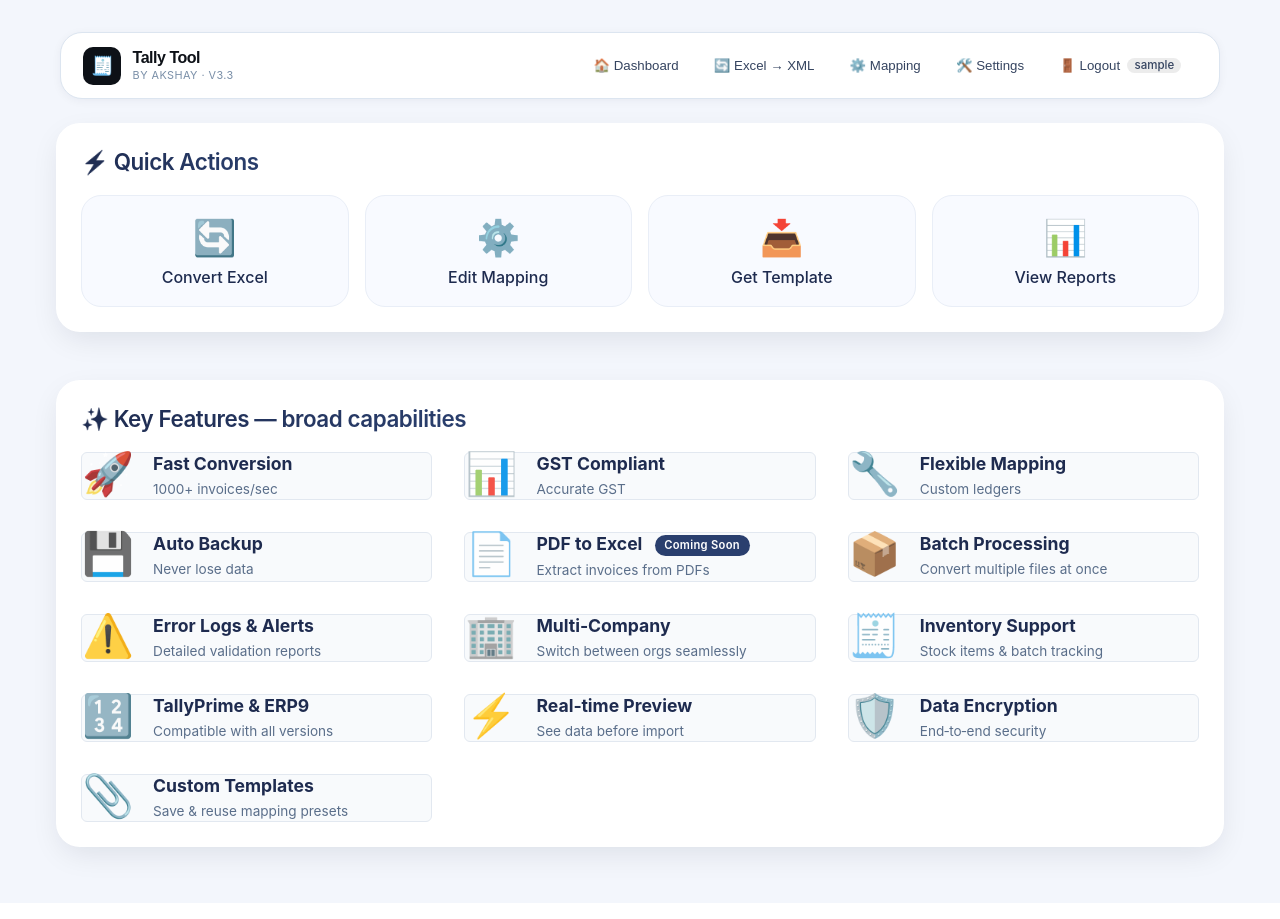
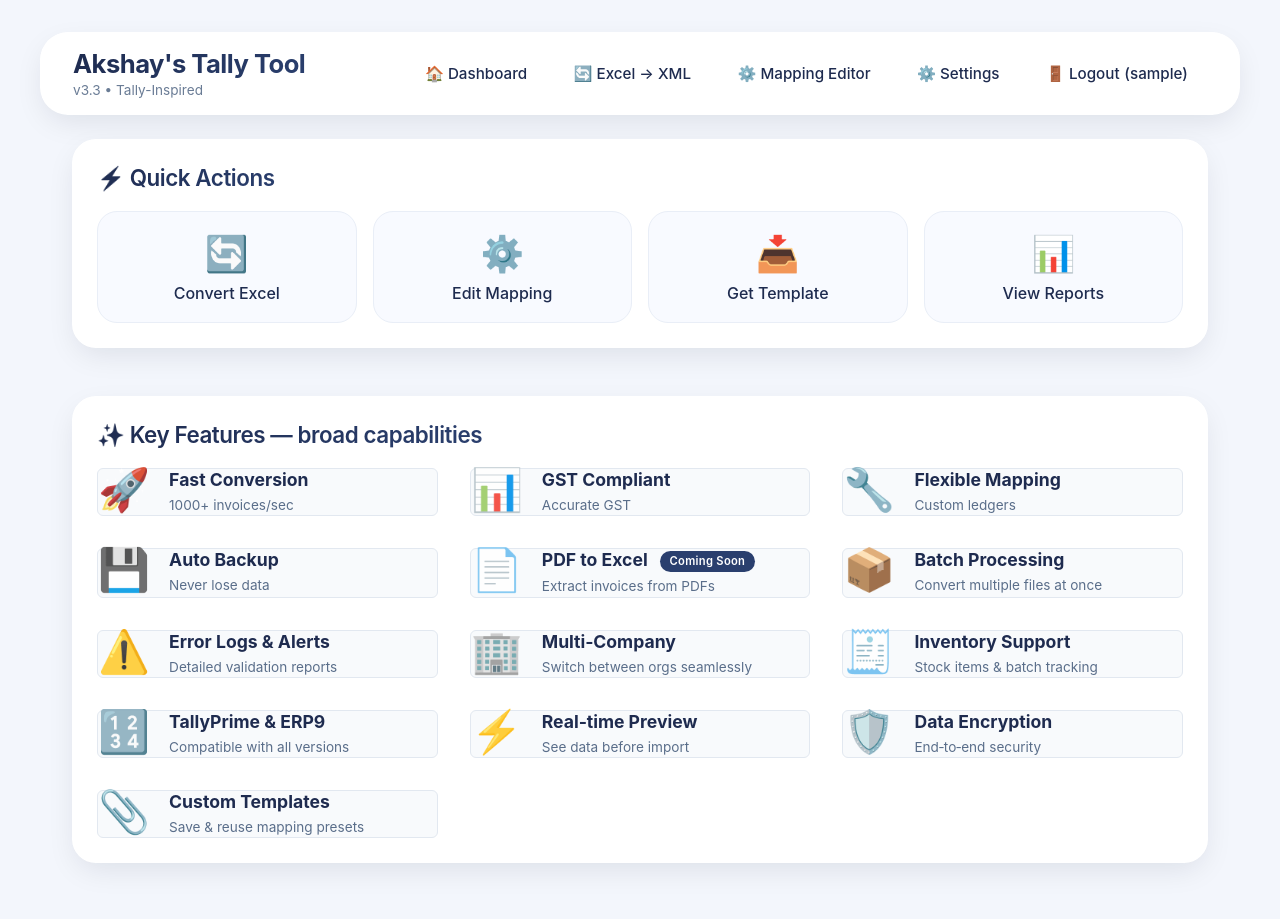
Before and after one commit to akshaybhati1098-ctrl/tally-automation-tool, a FastAPI app: page / in a window 1280 px wide. Before the commit the page ends 878 px from the top, so only its background shows below. Run offline with FastAPI, Linux system fonts and the light colour scheme; the visitor is signed in with stand-in values (Sample User, id 1); parts of the project's set-up code (start-up, migrations or seed data) failed here and were passed over; some libraries are stand-ins or nearby versions.

Commit message:
improve navbar.html

```diff
--- a/web/templates/partials/navbar.html
+++ b/web/templates/partials/navbar.html
@@ -1,274 +1,190 @@
-<!-- ═══════════════════════════════════════════════
-     TOP NAVIGATION — matches dashboard design system
-     Fonts: Syne (brand) + DM Sans (body)
-     Colors: same CSS variables as dashboard
-     Include AFTER loading the Google Fonts link below
-     ═══════════════════════════════════════════════ -->
+<!-- Improved Top Navigation - now matches dashboard width -->
+<div class="top-nav">
+    <div class="logo">
+        <h2>Akshay's Tally Tool</h2>
+        <p>v3.3 • Tally-Inspired</p>
+    </div>
+    <div class="nav-links">
+        <!-- Protected links (visible only when logged in) -->
+        <button class="nav-link protected" data-page="dashboard" onclick="navigateTo('dashboard'); setActive(this)">🏠 Dashboard</button>
+        <button class="nav-link protected" data-page="converter" onclick="navigateTo('converter'); setActive(this)">🔄 Excel → XML</button>
+        <button class="nav-link protected" data-page="mapping" onclick="navigateTo('mapping'); setActive(this)">⚙️ Mapping Editor</button>
+        <button class="nav-link protected" data-page="settings" onclick="navigateTo('settings'); setActive(this)">⚙️ Settings</button>
 
-<!-- Paste this <link> inside your page's <head> if not already present -->
-<!-- <link href="https://fonts.googleapis.com/css2?family=Syne:wght@400;600;700;800&family=DM+Sans:wght@300;400;500&display=swap" rel="stylesheet"> -->
+        <!-- Public links (visible only when logged out) -->
+        <button class="nav-link public" id="login-btn" onclick="window.location.href='/login'">🔑 Login</button>
+        <button class="nav-link public" id="signup-btn" onclick="window.location.href='/signup'">📝 Sign Up</button>
 
-<nav class="top-nav">
-
-  <!-- Brand -->
-  <div class="tn-brand">
-    <div class="tn-logo">🧾</div>
-    <div class="tn-brand-text">
-      <span class="tn-name">Tally Tool</span>
-      <span class="tn-meta">by Akshay · v3.3</span>
+        <!-- Logout (visible only when logged in) -->
+        <button class="nav-link protected" id="logout-btn" onclick="logout()">🚪 Logout <span id="username-display"></span></button>
     </div>
 </div>
 
-  <!-- Nav links -->
-  <div class="tn-links">
-    <!-- Protected (logged in) -->
-    <button class="tn-btn protected" data-page="dashboard"  onclick="navigateTo('dashboard');  setActive(this)">🏠 Dashboard</button>
-    <button class="tn-btn protected" data-page="converter"  onclick="navigateTo('converter');  setActive(this)">🔄 Excel → XML</button>
-    <button class="tn-btn protected" data-page="mapping"    onclick="navigateTo('mapping');    setActive(this)">⚙️ Mapping</button>
-    <button class="tn-btn protected" data-page="settings"   onclick="navigateTo('settings');   setActive(this)">🛠️ Settings</button>
-    <button class="tn-btn protected tn-logout" id="logout-btn" onclick="logout()">
-      🚪 Logout <span class="tn-user" id="username-display"></span>
-    </button>
-
-    <!-- Public (logged out) -->
-    <button class="tn-btn public tn-login"  id="login-btn"  onclick="window.location.href='/login'">🔑 Login</button>
-    <button class="tn-btn public tn-signup" id="signup-btn" onclick="window.location.href='/signup'">📝 Sign Up</button>
-  </div>
-
-</nav>
-
 <style>
-/* ── CSS variables (mirror dashboard; safe to declare again) ── */
-:root {
-  --ink:     #0d1117;
-  --ink2:    #1c2534;
-  --ink3:    #354460;
-  --muted:   #7a8fa8;
-  --line:    #dce5f0;
-  --surface: #f5f8fc;
-  --white:   #ffffff;
-  --accent:  #1651e8;
-  --green:   #17b26a;
+/* Top Navigation Styles - FIXED to match dashboard width */
+.top-nav {
+    background: white;
+    border-radius: 28px;
+    box-shadow: 0 10px 30px -5px rgba(0, 20, 40, 0.1);
+    padding: 1rem 2rem;
+    display: flex;
+    flex-wrap: wrap;
+    align-items: center;
+    justify-content: space-between;
+    gap: 1.5rem;
+    border: 1px solid rgba(255,255,255,0.5);
+    backdrop-filter: blur(2px);
+    transition: all 0.2s ease;
+    margin-bottom: 1.5rem;
+    /* FIX: Add max-width to match dashboard cards */
+    max-width: 1200px;
+    width: 100%;
+    margin-left: auto;
+    margin-right: auto;
 }
 
-/* ── Nav wrapper ── */
-.top-nav {
-  max-width: 1160px;
-  width: 100%;
-  margin: 0 auto 1.5rem;
-  padding: 0.85rem 1.4rem;
-  background: var(--white);
-  border: 1px solid var(--line);
-  border-radius: 22px;
-  box-shadow: 0 2px 10px rgba(0, 20, 60, 0.05);
+.top-nav:hover {
+    box-shadow: 0 20px 35px -8px rgba(0, 30, 60, 0.15);
+}
+
+.logo h2 {
+    font-size: 1.6rem;
+    font-weight: 700;
+    background: linear-gradient(135deg, #1e2b4f, #2a3f6e);
+    -webkit-background-clip: text;
+    -webkit-text-fill-color: transparent;
+    letter-spacing: -0.02em;
+    line-height: 1.2;
+}
+
+.logo p {
+    font-size: 0.85rem;
+    color: #5a6e8a;
+    margin-top: 0.15rem;
+    font-weight: 400;
+}
+
+.nav-links {
+    display: flex;
+    flex-wrap: wrap;
+    gap: 0.5rem;
+}
+
+.nav-link {
+    background: transparent;
+    border: none;
+    padding: 0.6rem 1.2rem;
+    border-radius: 40px;
+    font-size: 0.95rem;
+    font-weight: 500;
+    color: #1e2b4f;
+    cursor: pointer;
+    transition: all 0.2s;
     display: flex;
     align-items: center;
-  justify-content: space-between;
-  gap: 1rem;
-  flex-wrap: wrap;
-  font-family: 'DM Sans', sans-serif;
+    gap: 0.3rem;
+    white-space: nowrap;
 }
 
-/* ── Brand ── */
-.tn-brand {
-  display: flex;
-  align-items: center;
-  gap: 0.7rem;
-  text-decoration: none;
+.nav-link:hover {
+    background: #e4edfc;
+    color: #0f1a2e;
+    transform: translateY(-2px);
 }
 
-.tn-logo {
-  width: 38px; height: 38px;
-  background: var(--ink);
-  border-radius: 10px;
-  display: grid; place-items: center;
-  font-size: 1.15rem;
-  flex-shrink: 0;
+.nav-link.active {
+    background: #1e2b4f;
+    color: white;
+    box-shadow: 0 6px 14px rgba(30, 43, 79, 0.25);
 }
 
-.tn-brand-text {
-  display: flex;
-  flex-direction: column;
-  gap: 0.05rem;
+.nav-link:active {
+    transform: scale(0.96);
 }
 
-.tn-name {
-  font-family: 'Syne', sans-serif;
-  font-size: 1rem;
-  font-weight: 800;
-  letter-spacing: -0.03em;
-  color: var(--ink);
-  line-height: 1.1;
+/* FIX: Ensure the container holding everything has same max-width */
+.dashboard-container {
+    max-width: 1200px;
+    width: 100%;
+    margin: 0 auto;
+    padding: 0 1rem;
 }
 
-.tn-meta {
-  font-size: 0.68rem;
-  color: var(--muted);
-  letter-spacing: 0.04em;
-  text-transform: uppercase;
-}
-
-/* ── Link group ── */
-.tn-links {
-  display: flex;
-  align-items: center;
-  flex-wrap: wrap;
-  gap: 0.3rem;
-}
-
-/* ── Individual buttons ── */
-.tn-btn {
-  background: transparent;
-  border: none;
-  padding: 0.5rem 0.95rem;
-  border-radius: 100px;
-  font-family: 'DM Sans', sans-serif;
-  font-size: 0.83rem;
-  font-weight: 500;
-  color: var(--ink3);
-  cursor: pointer;
-  transition: background 0.15s, color 0.15s, transform 0.15s, box-shadow 0.15s;
-  display: flex;
-  align-items: center;
-  gap: 0.35rem;
-  white-space: nowrap;
-  line-height: 1;
-}
-
-.tn-btn:hover {
-  background: var(--surface);
-  color: var(--ink);
-  transform: translateY(-1px);
-}
-
-.tn-btn:active {
-  transform: scale(0.97);
-}
-
-/* Active page highlight */
-.tn-btn.active {
-  background: var(--ink);
-  color: var(--white);
-  box-shadow: 0 4px 12px rgba(13, 17, 23, 0.2);
-}
-
-.tn-btn.active:hover {
-  background: var(--ink2);
-  color: var(--white);
-}
-
-/* Logout — subtle red tint on hover */
-.tn-logout:hover {
-  background: rgba(220, 38, 38, 0.07);
-  color: #b91c1c;
-}
-
-/* Login — accent tint */
-.tn-login {
-  border: 1px solid var(--line);
-}
-
-.tn-login:hover {
-  border-color: var(--accent);
-  color: var(--accent);
-  background: rgba(22, 81, 232, 0.06);
-}
-
-/* Sign up — filled accent */
-.tn-signup {
-  background: var(--accent);
-  color: var(--white) !important;
-  font-weight: 600;
-}
-
-.tn-signup:hover {
-  background: #0f3dbf;
-  color: var(--white);
-  transform: translateY(-1px);
-  box-shadow: 0 4px 12px rgba(22, 81, 232, 0.3);
-}
-
-/* Username chip inside logout button */
-.tn-user {
-  font-size: 0.72rem;
-  background: rgba(13,17,23,0.08);
-  padding: 0.1rem 0.45rem;
-  border-radius: 100px;
-  margin-left: 0.1rem;
-  color: var(--ink3);
-}
-
-/* ── Responsive ── */
+/* Responsive */
 @media (max-width: 700px) {
     .top-nav {
         flex-direction: column;
         align-items: flex-start;
-    padding: 1rem 1.1rem;
-    border-radius: 18px;
+        padding: 1.2rem;
     }
-
-  .tn-links {
+    .nav-links {
         width: 100%;
-    gap: 0.25rem;
+        justify-content: space-between;
     }
-
-  .tn-btn {
+    .nav-link {
         flex: 1;
         justify-content: center;
-    padding: 0.5rem 0.4rem;
-    font-size: 0.78rem;
+        padding: 0.5rem 0.2rem;
+        font-size: 0.85rem;
     }
 }
 </style>
 
 <script>
-/* ── Auth visibility ── */
+// Set initial visibility based on login state
 function updateNavbarVisibility() {
     const isLoggedIn = window.currentUser && window.currentUser !== '';
-  document.querySelectorAll('.tn-btn.protected').forEach(b => b.style.display = isLoggedIn ? 'flex' : 'none');
-  document.querySelectorAll('.tn-btn.public').forEach(b => b.style.display = isLoggedIn ? 'none' : 'flex');
+    const protectedLinks = document.querySelectorAll('.nav-link.protected');
+    const publicLinks = document.querySelectorAll('.nav-link.public');
+
+    protectedLinks.forEach(btn => {
+        btn.style.display = isLoggedIn ? 'flex' : 'none';
+    });
+
+    publicLinks.forEach(btn => {
+        btn.style.display = isLoggedIn ? 'none' : 'flex';
+    });
+
     if (isLoggedIn) {
-    const el = document.getElementById('username-display');
-    if (el) el.textContent = window.currentUser;
+        document.getElementById('username-display').textContent = `(${window.currentUser})`;
     }
 }
 
-/* ── Active state ── */
-function setActive(clickedBtn) {
-  document.querySelectorAll('.tn-btn').forEach(b => b.classList.remove('active'));
-  clickedBtn.classList.add('active');
-}
-
-/* ── Logout ── */
+// Logout function (AJAX)
 async function logout() {
     try {
-    const res  = await fetch('/logout', { headers: { 'X-Requested-With': 'XMLHttpRequest' } });
-    const data = await res.json();
+        const response = await fetch('/logout', {
+            headers: { 'X-Requested-With': 'XMLHttpRequest' }
+        });
+        const data = await response.json();
         if (data.success) {
             window.currentUser = '';
             updateNavbarVisibility();
-      window.location.href = data.redirect;
+            window.location.href = data.redirect; // Redirect to login page
         }
-  } catch {
+    } catch (error) {
+        console.error('Logout failed:', error);
         window.location.href = '/login';
     }
 }
 
-/* ── Navigation ── */
-function navigateTo(page) {
-  document.querySelectorAll('.page').forEach(p => p.classList.remove('active'));
-  const el = document.getElementById(page);
-  if (el) el.classList.add('active');
+// Original navigation functions
+function setActive(clickedButton) {
+    const navLinks = document.querySelectorAll('.nav-link');
+    navLinks.forEach(btn => btn.classList.remove('active'));
+    clickedButton.classList.add('active');
 }
 
-/* ── Init ── */
-document.addEventListener('DOMContentLoaded', () => {
+function navigateTo(page) {
+    console.log(`Navigating to: ${page}`);
+    // Your existing navigation logic
+    // Hide all pages, show selected page
+    document.querySelectorAll('.page').forEach(p => p.classList.remove('active'));
+    document.getElementById(page).classList.add('active');
+}
+
+// Run on page load
+document.addEventListener('DOMContentLoaded', function() {
     updateNavbarVisibility();
-  // Auto-highlight based on current page if data-page matches
-  const current = document.body.dataset.page;
-  if (current) {
-    const btn = document.querySelector(`.tn-btn[data-page="${current}"]`);
-    if (btn) btn.classList.add('active');
-  }
 });
 </script>
```
Also changed, not shown: 1 other file. Lines whose indentation alone changed are shown as unchanged.
